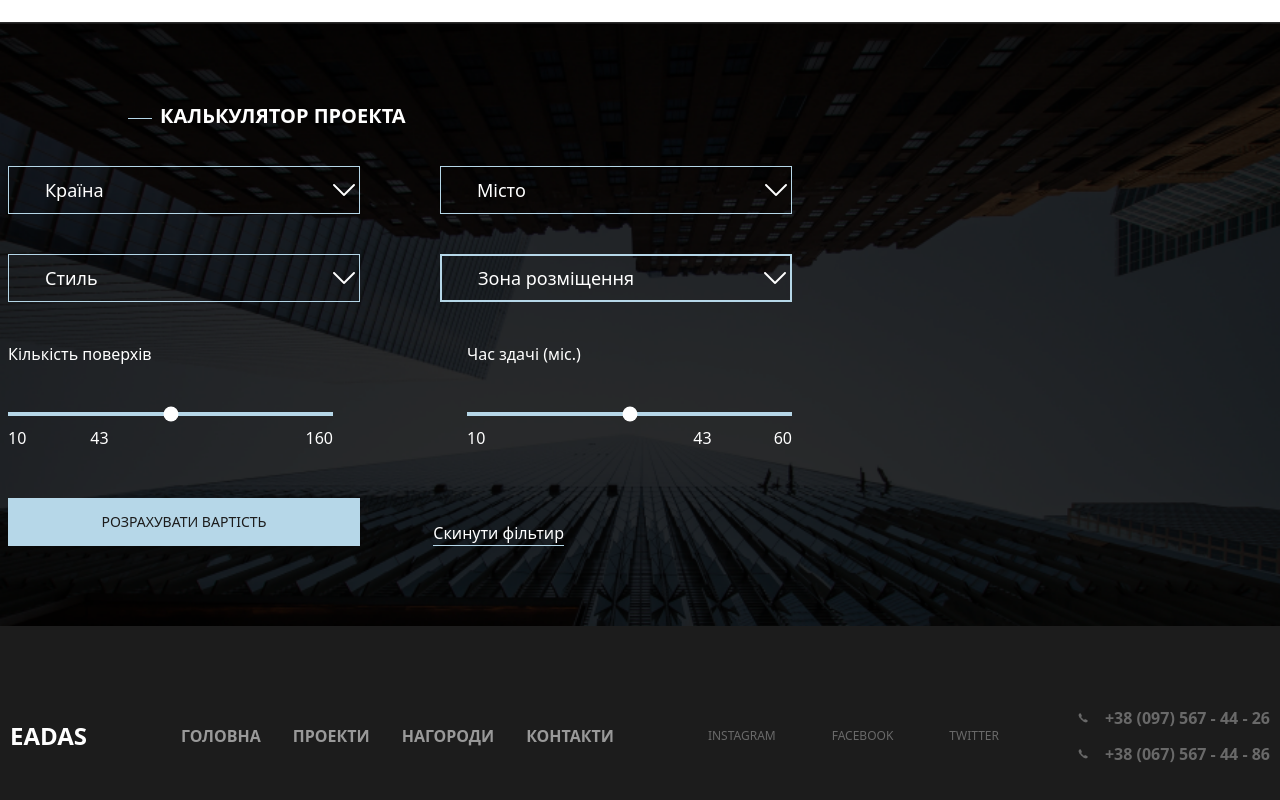
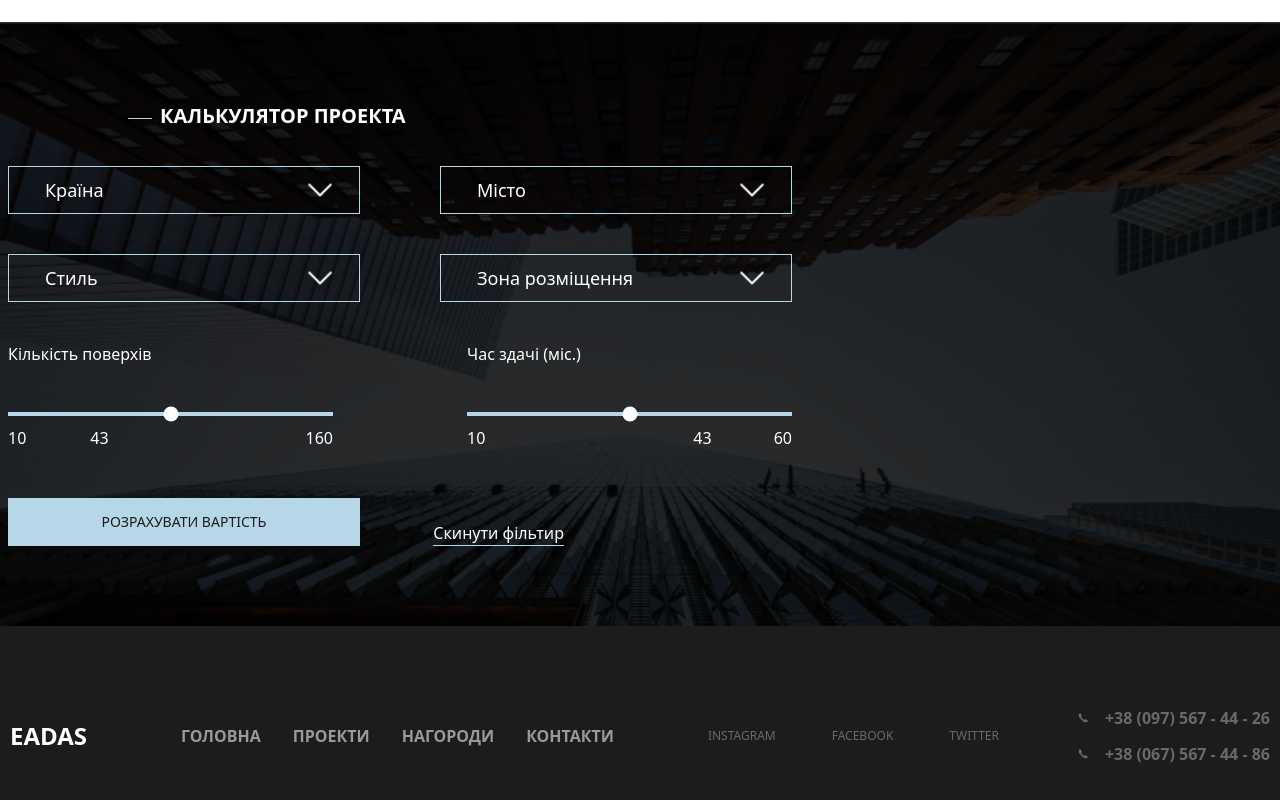
Before and after one commit to Bear-Official/Architecture, a plain HTML site: page index.html in a window 1280 px wide. Shown: the part 5493-6293 px from the top of the page. Drawn offline with nearby package versions, Linux system fonts and the light colour scheme.

Commit message:
[Fixed] "One more bug"

```diff
--- a/index.html
+++ b/index.html
@@ -68,7 +68,8 @@
                     <h1 class="text-2xl uppercase text-primary z-20 relative cursor-pointer pb-[193px]">
                         EADAS</h1>
                 </div>
-                <nav class="text-[#999999] min-w-[86.75rem] xxxl:min-w-[73rem] xxl:min-w-[0] z-20 sm:hidden burgerContent sm:text-xl">
+                <nav
+                    class="text-[#999999] min-w-[86.75rem] xxxl:min-w-[73rem] xxl:min-w-[0] z-20 sm:hidden burgerContent sm:text-xl">
                     <ul class="flex items-center gap-8 sm:top-[35%] sm:absolute sm:flex-col sm:left-1/2 sm:right-1/2">
                         <li><a class="hover:text-primary duration-500 transition-all ease-in-out sm:after:content-none text-[#C8C7C7] relative after:w-7 after:h-[.0938rem] after:bg-[#B6D7E8] after:block after:absolute after:top-3 after:-left-10"
                                 href="#">ГОЛОВНА</a>
@@ -334,23 +335,42 @@
                     <div>
                         <div
                             class="grid grid-cols-2 text-lg mt-16 gap-y-10 gap-x-20 largemd:gap-x-7 tablet:grid-cols-1">
+                            <div class="relative">
                                 <select
-                                    class="min-w-[22rem] h-12 border border-third text-primary px-9  relative tablet:w-full bg-[url('images/arrow.png')] bg-no-repeat appearance-none bg-right bg-top-9 pr-20  sm:min-w-full">
+                                    class="min-w-[22rem] h-12 border border-third text-primary px-9 relative xll:min-w-full appearance-none pr-16">
                                     <option>Країна</option>
                                 </select>
-
+                                <div class="absolute inset-y-0 right-0 flex items-center pr-6 pointer-events-none">
+                                    <img src="images/arrow.png" class="w-8 h-8" />
+                                </div>
+                            </div>
+                            <div class="relative">
                                 <select
-                                    class="min-w-[22rem] h-12 border border-third  px-9 tablet:w-full relative tablet:w-full bg-[url('images/arrow.png')] bg-no-repeat appearance-none bg-right bg-top-9 pr-20 sm:min-w-full">
+                                    class="min-w-[22rem] h-12 border border-third text-primary px-9 relative xll:min-w-full appearance-none pr-16">
                                     <option>Місто</option>
                                 </select>
+                                <div class="absolute inset-y-0 right-0 flex items-center pr-6 pointer-events-none">
+                                    <img src="images/arrow.png" class="w-8 h-8" />
+                                </div>
+                            </div>
+                            <div class="relative">
                                 <select
-                                    class="min-w-[22rem] h-12 border border-third  px-9 tablet:w-full relative tablet:w-full bg-[url('images/arrow.png')] bg-no-repeat appearance-none bg-right bg-top-9 pr-20 sm:min-w-full">
+                                    class="min-w-[22rem] h-12 border border-third text-primary px-9 relative xll:min-w-full appearance-none pr-16">
                                     <option>Стиль</option>
                                 </select>
+                                <div class="absolute inset-y-0 right-0 flex items-center pr-6 pointer-events-none">
+                                    <img src="images/arrow.png" class="w-8 h-8" />
+                                </div>
+                            </div>
+                            <div class="relative">
                                 <select
-                                    class="min-w-[22rem] h-12 border-2 border-third px-9 tablet:w-full tablet:w-full bg-[url('images/arrow.png')] bg-no-repeat appearance-none bg-right bg-top-9 pr-20  sm:min-w-full">
+                                    class="min-w-[22rem] h-12 border border-third text-primary px-9 relative xll:min-w-full appearance-none pr-16">
                                     <option>Зона розміщення</option>
                                 </select>
+                                <div class="absolute inset-y-0 right-0 flex items-center pr-6 pointer-events-none">
+                                    <img src="images/arrow.png" class="w-8 h-8" />
+                                </div>
+                            </div>
                         </div>
                         <div class="flex justify-between font-normal tablet:flex-col">
                             <div>
@@ -417,10 +437,14 @@
                         </li>
                     </ul>
                 </nav>
-                <div class="flex items-center gap-14 text-[.75rem] font-normal text-[#696969] uppercase xll:-order-1 xll:flex-col xll:gap-[1.375rem] xll:items-end xll:relative xll:top-[1.875rem]">
-                    <a class=" hover:text-primary  duration-500 transition-all  ease-in-out xll:order-4" href="#">instagram</a>
-                    <a class=" hover:text-primary  duration-500 transition-all ease-in-out xll:order-2" href="#">FACEBOOK</a>
-                    <a class="hover:text-primary  duration-500 transition-all ease-in-out xll:-order-1" href="#">TWITTER</a>
+                <div
+                    class="flex items-center gap-14 text-[.75rem] font-normal text-[#696969] uppercase xll:-order-1 xll:flex-col xll:gap-[1.375rem] xll:items-end xll:relative xll:top-[1.875rem]">
+                    <a class=" hover:text-primary  duration-500 transition-all  ease-in-out xll:order-4"
+                        href="#">instagram</a>
+                    <a class=" hover:text-primary  duration-500 transition-all ease-in-out xll:order-2"
+                        href="#">FACEBOOK</a>
+                    <a class="hover:text-primary  duration-500 transition-all ease-in-out xll:-order-1"
+                        href="#">TWITTER</a>
                 </div>
                 <div class="flex flex-col text-[#696969] xll:self-end xll:items-end">
                     <div class=" flex mb-3 items-center xll:mb-[25px]">
```
Lines whose indentation alone changed are shown as unchanged.
